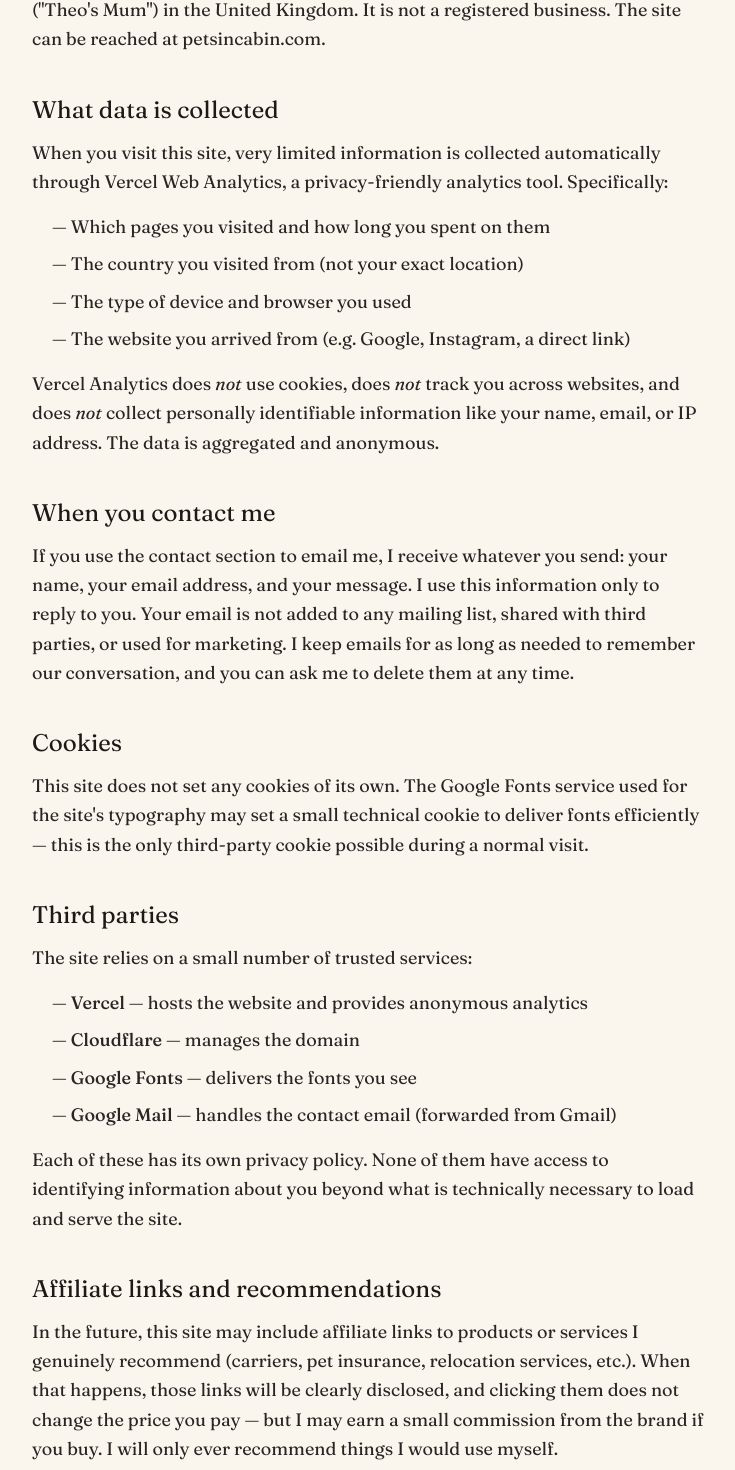
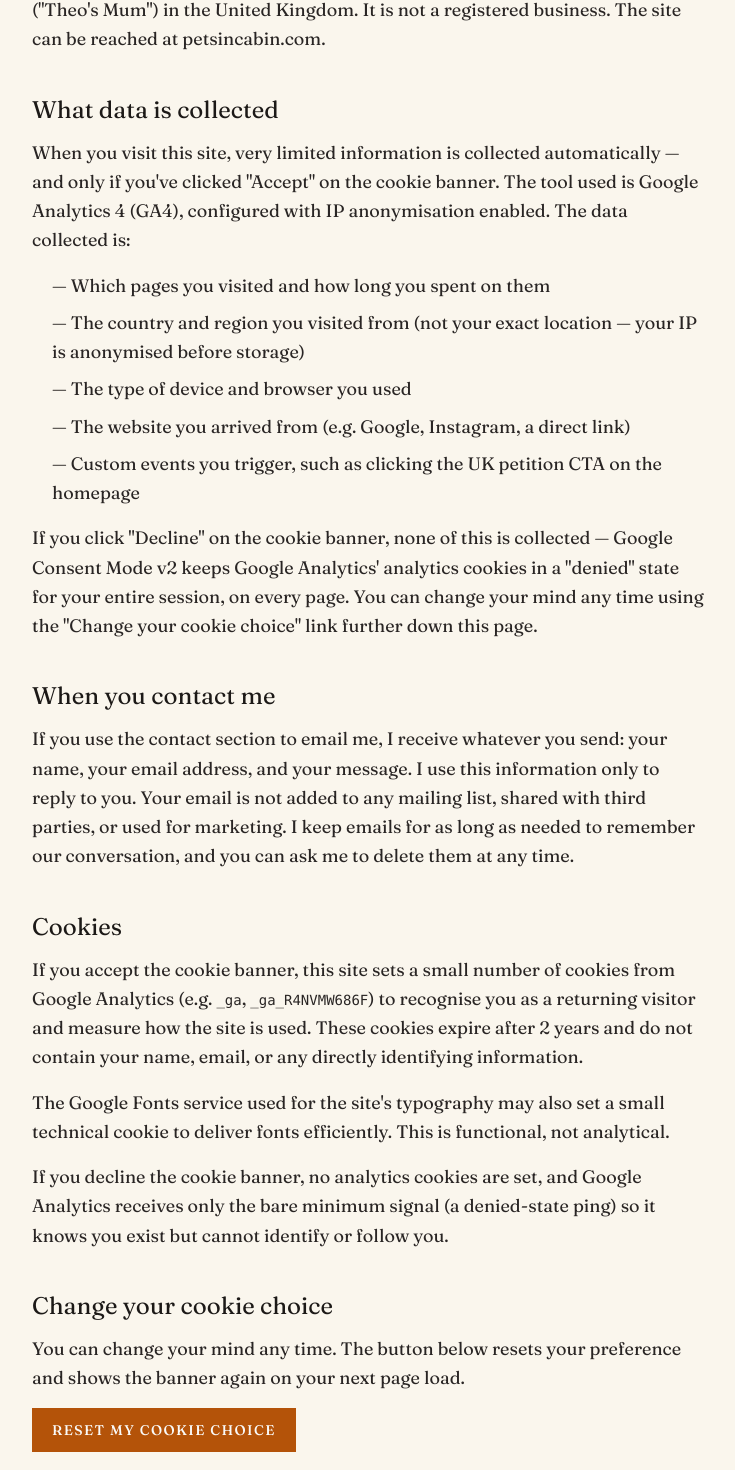
Before and after one commit to rupindermahay/petsincabin, a Next.js app: page /privacy in a window 1280 px wide. Shown: the part 631-2101 px from the top of the page, without its empty margins (272-1007 px from the left). Built offline with nearby package versions, Linux system fonts and the light colour scheme.

Commit message:
Add files via upload

```diff
--- a/pages/_document.js
+++ b/pages/_document.js
@@ -40,6 +40,43 @@ export default function Document() {
         {/* Favicon */}
         <link rel="icon" href="/favicon.ico" />
 
+        {/* Google Consent Mode v2 — sets all four signals to "denied" by
+            default BEFORE the Google tag loads. This is required for UK/EU
+            GDPR compliance. Once a user clicks "Accept" on the cookie banner
+            (in PetTravel.jsx), CookieBanner calls gtag('consent', 'update',
+            { ... granted ... }) which upgrades the signals. Until then, GA
+            sends only anonymous cookieless pings.
+            Note: this script MUST run before the gtag/js script below. */}
+        <script
+          dangerouslySetInnerHTML={{
+            __html: `
+              window.dataLayer = window.dataLayer || [];
+              function gtag(){dataLayer.push(arguments);}
+              gtag('consent', 'default', {
+                ad_storage: 'denied',
+                analytics_storage: 'denied',
+                ad_user_data: 'denied',
+                ad_personalization: 'denied',
+                functionality_storage: 'granted',
+                security_storage: 'granted',
+                wait_for_update: 500
+              });
+              // Restore prior consent decision (if any) BEFORE gtag.js loads
+              try {
+                var stored = localStorage.getItem('pic_cookie_consent');
+                if (stored === 'granted') {
+                  gtag('consent', 'update', {
+                    ad_storage: 'granted',
+                    analytics_storage: 'granted',
+                    ad_user_data: 'granted',
+                    ad_personalization: 'granted'
+                  });
+                }
+              } catch (e) {}
+            `,
+          }}
+        />
+
         {/* Google Analytics (GA4) — free, unlimited custom events.
             Measurement ID: G-R4NVMW686F (live).
             Pageviews are tracked automatically. Custom events (like the
@@ -49,8 +86,6 @@ export default function Document() {
         <script
           dangerouslySetInnerHTML={{
             __html: `
-              window.dataLayer = window.dataLayer || [];
-              function gtag(){dataLayer.push(arguments);}
               gtag('js', new Date());
               gtag('config', 'G-R4NVMW686F', { anonymize_ip: true });
             `,
--- a/pages/privacy.js
+++ b/pages/privacy.js
@@ -50,7 +50,7 @@ export default function Privacy() {
           </h1>
 
           <p className="font-serif italic text-stone-600 text-lg mb-12">
-            What data this site collects, why, and what you can do about it. Last updated: May 2026.
+            What data this site collects, why, and what you can do about it. Last updated: 15 May 2026.
           </p>
 
           <div className="space-y-10 font-serif text-lg text-stone-800 leading-relaxed">
@@ -72,16 +72,17 @@ export default function Privacy() {
             <section>
               <h2 className="font-serif text-2xl text-stone-900 mb-3">What data is collected</h2>
               <p className="mb-4">
-                When you visit this site, very limited information is collected automatically through Vercel Web Analytics, a privacy-friendly analytics tool. Specifically:
+                When you visit this site, very limited information is collected automatically — and only if you've clicked "Accept" on the cookie banner. The tool used is Google Analytics 4 (GA4), configured with IP anonymisation enabled. The data collected is:
               </p>
               <ul className="space-y-2 ml-5">
                 <li>— Which pages you visited and how long you spent on them</li>
-                <li>— The country you visited from (not your exact location)</li>
+                <li>— The country and region you visited from (not your exact location — your IP is anonymised before storage)</li>
                 <li>— The type of device and browser you used</li>
                 <li>— The website you arrived from (e.g. Google, Instagram, a direct link)</li>
+                <li>— Custom events you trigger, such as clicking the UK petition CTA on the homepage</li>
               </ul>
               <p className="mt-4">
-                Vercel Analytics does <em>not</em> use cookies, does <em>not</em> track you across websites, and does <em>not</em> collect personally identifiable information like your name, email, or IP address. The data is aggregated and anonymous.
+                If you click "Decline" on the cookie banner, none of this is collected — Google Consent Mode v2 keeps Google Analytics' analytics cookies in a "denied" state for your entire session, on every page. You can change your mind any time using the "Change your cookie choice" link further down this page.
               </p>
             </section>
 
@@ -94,17 +95,50 @@ export default function Privacy() {
 
             <section>
               <h2 className="font-serif text-2xl text-stone-900 mb-3">Cookies</h2>
+              <p className="mb-4">
+                If you accept the cookie banner, this site sets a small number of cookies from Google Analytics (e.g. <span className="not-italic font-mono text-sm">_ga</span>, <span className="not-italic font-mono text-sm">_ga_R4NVMW686F</span>) to recognise you as a returning visitor and measure how the site is used. These cookies expire after 2 years and do not contain your name, email, or any directly identifying information.
+              </p>
+              <p className="mb-4">
+                The Google Fonts service used for the site's typography may also set a small technical cookie to deliver fonts efficiently. This is functional, not analytical.
+              </p>
               <p>
-                This site does not set any cookies of its own. The Google Fonts service used for the site's typography may set a small technical cookie to deliver fonts efficiently — this is the only third-party cookie possible during a normal visit.
+                If you decline the cookie banner, no analytics cookies are set, and Google Analytics receives only the bare minimum signal (a denied-state ping) so it knows you exist but cannot identify or follow you.
               </p>
+            </section>
+
+            <section>
+              <h2 className="font-serif text-2xl text-stone-900 mb-3">Change your cookie choice</h2>
+              <p className="mb-4">
+                You can change your mind any time. The button below resets your preference and shows the banner again on your next page load.
+              </p>
+              <button
+                onClick={() => {
+                  if (typeof window !== "undefined") {
+                    try { window.localStorage.removeItem("pic_cookie_consent"); } catch (e) {}
+                    if (window.gtag) {
+                      window.gtag("consent", "update", {
+                        ad_storage: "denied",
+                        analytics_storage: "denied",
+                        ad_user_data: "denied",
+                        ad_personalization: "denied",
+                      });
+                    }
+                    alert("Cookie preference reset. The banner will appear again on your next visit.");
+                  }
+                }}
+                className="inline-flex items-center gap-2 bg-amber-700 text-stone-50 px-5 py-3 hover:bg-amber-800 transition-colors text-sm uppercase tracking-widest font-medium not-italic"
+              >
+                Reset my cookie choice
+              </button>
             </section>
 
             <section>
               <h2 className="font-serif text-2xl text-stone-900 mb-3">Third parties</h2>
               <p className="mb-4">The site relies on a small number of trusted services:</p>
               <ul className="space-y-2 ml-5">
-                <li>— <strong className="font-medium">Vercel</strong> — hosts the website and provides anonymous analytics</li>
+                <li>— <strong className="font-medium">Vercel</strong> — hosts the website</li>
                 <li>— <strong className="font-medium">Cloudflare</strong> — manages the domain</li>
+                <li>— <strong className="font-medium">Google Analytics 4</strong> — measures site usage (only with your consent; IP-anonymised)</li>
                 <li>— <strong className="font-medium">Google Fonts</strong> — delivers the fonts you see</li>
                 <li>— <strong className="font-medium">Google Mail</strong> — handles the contact email (forwarded from Gmail)</li>
               </ul>
```
